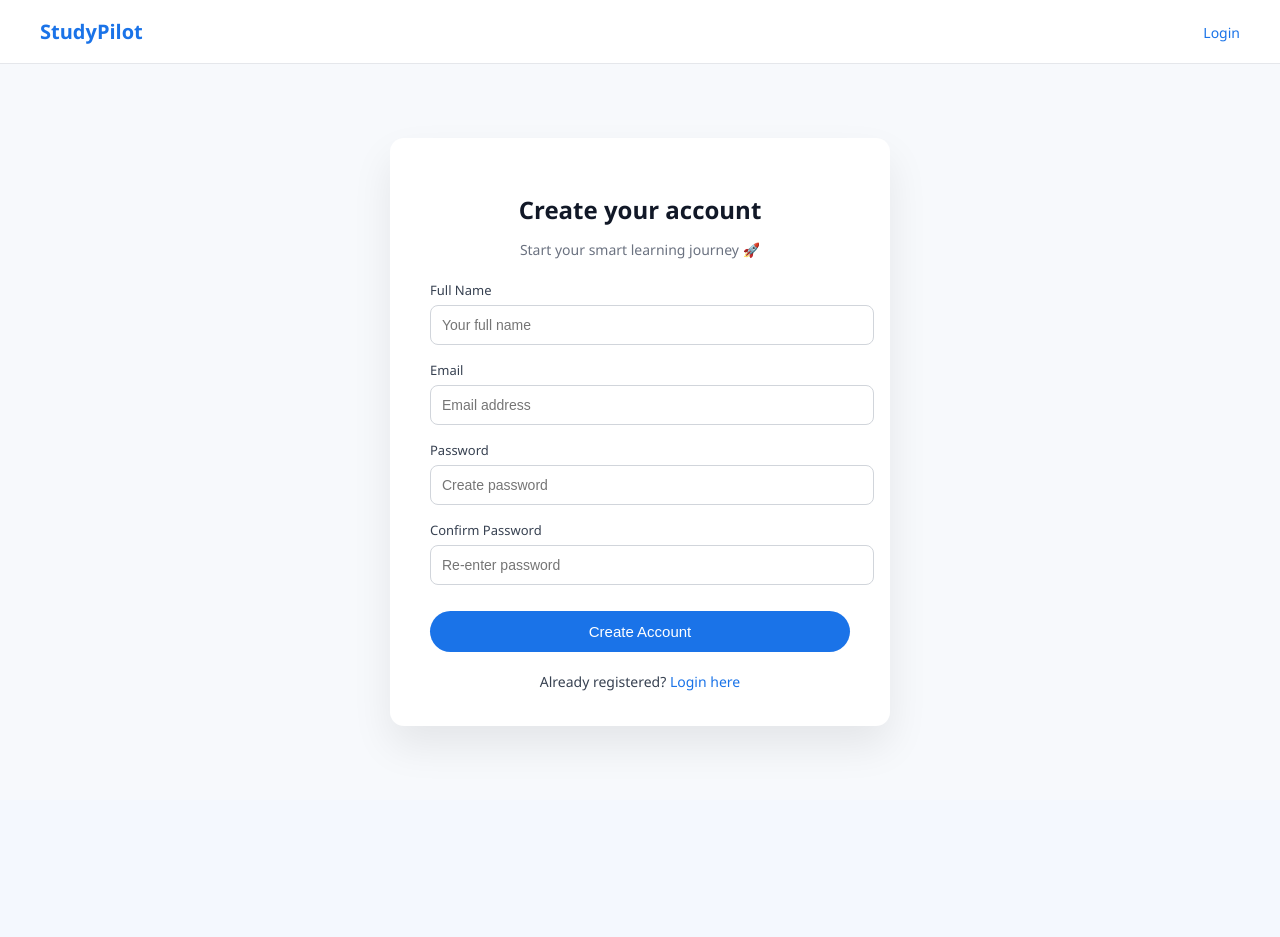
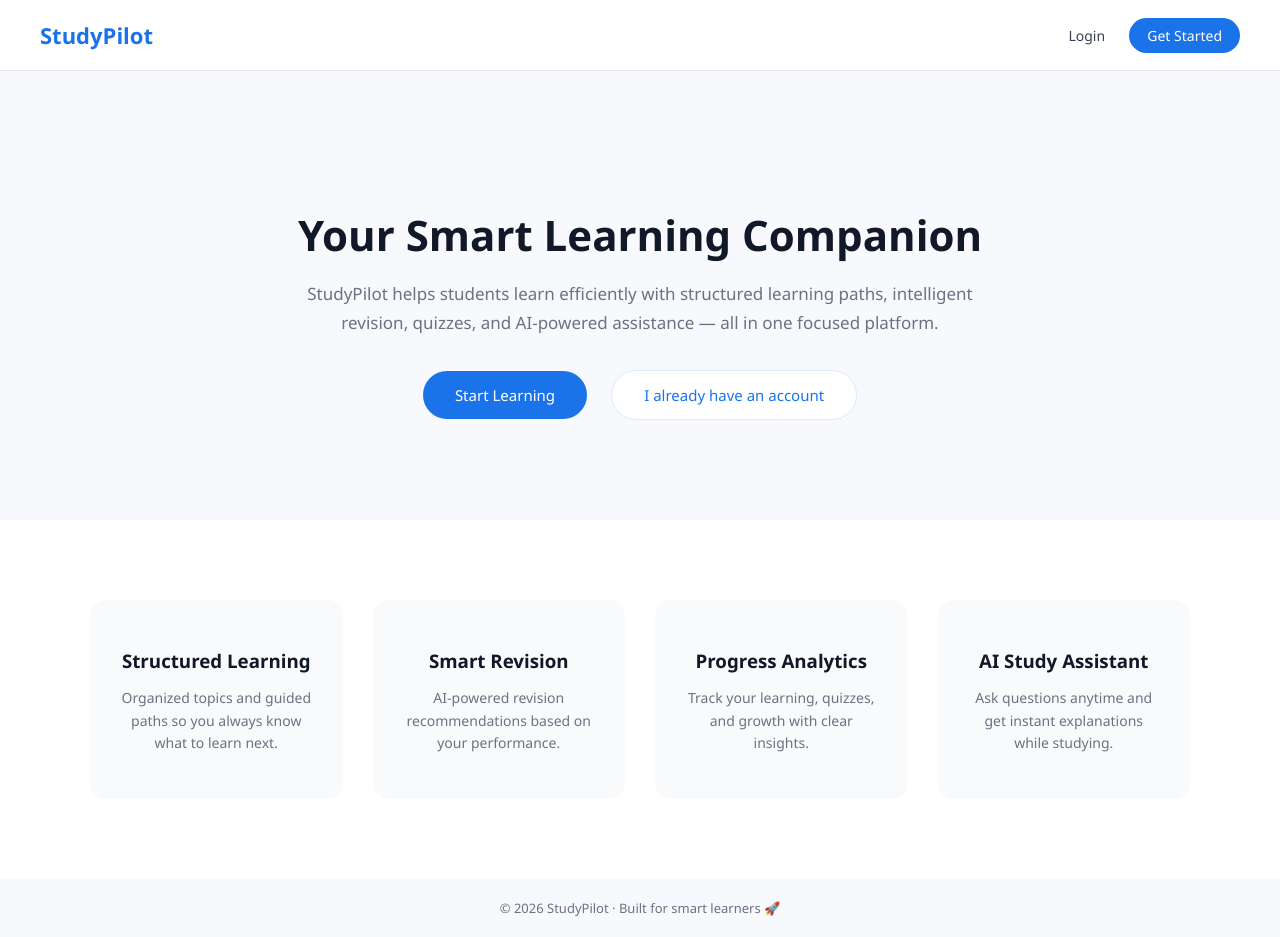
Before and after one commit to Sangeetha24900442/StudyPilot, a Django app: page /home/ in a window 1280 px wide. Before the commit the page ends 744 px from the top, so only its background shows below. Run offline with Django 5.2, Linux system fonts and the light colour scheme.

Commit message:
Success basic development

```diff
--- a/notes/urls.py
+++ b/notes/urls.py
@@ -19,10 +19,15 @@
 from pilot.views import home, login_page, register_page, dashboard, chatbot, chat_page
 
 urlpatterns = [
+
     path("admin/", admin.site.urls),
+
+    path("", home, name="home"),
     path("home/", home, name="home"),
+
     path("login/", login_page, name="login"),
     path("register/", register_page, name="register"),
+
     path("dashboard/", dashboard, name="dashboard"),
     path("chatbot/", chatbot),
     path("chat/", chat_page),
--- /dev/null
+++ b/pilot/templates/pilot/home.html
@@ -0,0 +1,216 @@
+<!DOCTYPE html>
+<html lang="en">
+<head>
+    <meta charset="UTF-8">
+    <title>StudyPilot | Learn Smarter</title>
+    <meta name="viewport" content="width=device-width, initial-scale=1.0">
+
+    <style>
+        body {
+            margin: 0;
+            font-family: "Segoe UI", Roboto, sans-serif;
+            background: #f7f9fc;
+            color: #111827;
+        }
+
+        /* ---------- NAVBAR ---------- */
+        .navbar {
+            display: flex;
+            justify-content: space-between;
+            align-items: center;
+            padding: 20px 40px;
+            background: #ffffff;
+            border-bottom: 1px solid #e5e7eb;
+        }
+
+        .logo {
+            font-size: 22px;
+            font-weight: 600;
+            color: #1a73e8;
+        }
+
+        .nav-links a {
+            margin-left: 20px;
+            text-decoration: none;
+            color: #374151;
+            font-weight: 500;
+            font-size: 14px;
+        }
+
+        .nav-links a.primary {
+            background: #1a73e8;
+            color: #fff;
+            padding: 8px 18px;
+            border-radius: 999px;
+        }
+
+        .nav-links a.primary:hover {
+            background: #155fc4;
+        }
+
+        /* ---------- HERO ---------- */
+        .hero {
+            display: flex;
+            align-items: center;
+            justify-content: center;
+            padding: 100px 40px;
+        }
+
+        .hero-content {
+            max-width: 720px;
+            text-align: center;
+        }
+
+        .hero h1 {
+            font-size: 42px;
+            margin-bottom: 16px;
+        }
+
+        .hero p {
+            font-size: 17px;
+            color: #6b7280;
+            line-height: 1.7;
+            margin-bottom: 32px;
+        }
+
+        .hero-buttons a {
+            display: inline-block;
+            margin: 0 10px;
+            padding: 14px 32px;
+            border-radius: 999px;
+            text-decoration: none;
+            font-size: 15px;
+            font-weight: 500;
+        }
+
+        .btn-primary {
+            background: #1a73e8;
+            color: #ffffff;
+        }
+
+        .btn-primary:hover {
+            background: #155fc4;
+        }
+
+        .btn-secondary {
+            background: #ffffff;
+            color: #1a73e8;
+            border: 1px solid #dbeafe;
+        }
+
+        .btn-secondary:hover {
+            background: #e8f0fe;
+        }
+
+        /* ---------- FEATURES ---------- */
+        .features {
+            background: #ffffff;
+            padding: 80px 40px;
+        }
+
+        .features-grid {
+            max-width: 1100px;
+            margin: auto;
+            display: grid;
+            grid-template-columns: repeat(auto-fit, minmax(240px, 1fr));
+            gap: 30px;
+        }
+
+        .feature-card {
+            background: #f9fafb;
+            padding: 30px;
+            border-radius: 16px;
+            text-align: center;
+        }
+
+        .feature-card h3 {
+            margin-bottom: 10px;
+        }
+
+        .feature-card p {
+            font-size: 14px;
+            color: #6b7280;
+            line-height: 1.6;
+        }
+
+        /* ---------- FOOTER ---------- */
+        .footer {
+            text-align: center;
+            padding: 20px;
+            font-size: 13px;
+            color: #6b7280;
+        }
+
+        /* ---------- RESPONSIVE ---------- */
+        @media (max-width: 768px) {
+            .hero h1 {
+                font-size: 32px;
+            }
+
+            .hero {
+                padding: 70px 24px;
+            }
+        }
+    </style>
+</head>
+
+<body>
+
+<!-- NAVBAR -->
+<div class="navbar">
+    <div class="logo">StudyPilot</div>
+    <div class="nav-links">
+        <a href="login/">Login</a>
+        <a href="register/" class="primary">Get Started</a>
+    </div>
+</div>
+
+<!-- HERO -->
+<section class="hero">
+    <div class="hero-content">
+        <h1>Your Smart Learning Companion</h1>
+        <p>
+            StudyPilot helps students learn efficiently with structured learning paths,
+            intelligent revision, quizzes, and AI-powered assistance —
+            all in one focused platform.
+        </p>
+
+        <div class="hero-buttons">
+            <a href="register/" class="btn-primary">Start Learning</a>
+            <a href="login/" class="btn-secondary">I already have an account</a>
+        </div>
+    </div>
+</section>
+
+<!-- FEATURES -->
+<section class="features">
+    <div class="features-grid">
+        <div class="feature-card">
+            <h3>Structured Learning</h3>
+            <p>Organized topics and guided paths so you always know what to learn next.</p>
+        </div>
+
+        <div class="feature-card">
+            <h3>Smart Revision</h3>
+            <p>AI-powered revision recommendations based on your performance.</p>
+        </div>
+
+        <div class="feature-card">
+            <h3>Progress Analytics</h3>
+            <p>Track your learning, quizzes, and growth with clear insights.</p>
+        </div>
+
+        <div class="feature-card">
+            <h3>AI Study Assistant</h3>
+            <p>Ask questions anytime and get instant explanations while studying.</p>
+        </div>
+    </div>
+</section>
+
+<!-- FOOTER -->
+<div class="footer">
+    © 2026 StudyPilot · Built for smart learners 🚀
+</div>
+
+</body>
+</html>
--- a/pilot/templates/pilot/register.html
+++ b/pilot/templates/pilot/register.html
@@ -143,7 +143,7 @@
 <div class="top-bar">
     <div class="logo">StudyPilot</div>
     <div class="top-link">
-        <a href="/pilot/login/">Login</a>
+        <a href="/login/">Login</a>
     </div>
 </div>
 
@@ -188,7 +188,7 @@
 
         <div class="footer-text">
             Already registered?
-            <a href="/pilot/login/">Login here</a>
+            <a href="/login/">Login here</a>
         </div>
     </div>
 </div>
--- a/pilot/views.py
+++ b/pilot/views.py
@@ -1,5 +1,6 @@
 import json
 import requests
+from django.http import JsonResponse
 from django.views.decorators.csrf import csrf_exempt
 from django.conf import settings
 from django.shortcuts import render, redirect
@@ -14,7 +15,7 @@
 # ---------- PAGE VIEWS ----------
 
 def home(request):
-    return render(request, "pilot/dashboard.html")
+    return render(request, "pilot/home.html")
 
 def login_page(request):
     if request.method == "POST":
@@ -53,8 +54,6 @@
             email=email,
             password=password
         )
-
-        # Optional: store full name properly
         if hasattr(user, "full_name"):
             user.full_name = name
             user.save()
@@ -82,39 +81,65 @@
 # CHAT INTEGRATION
 #---------------------------------------------------------------
 
+# OpenRouter API endpoint
 OPENROUTER_URL = "https://openrouter.ai/api/v1/chat/completions"
 
 @csrf_exempt
 def chatbot(request):
     if request.method == "POST":
         try:
+            # Load user message from request
             data = json.loads(request.body)
-            user_message = data.get("message", "")
+            user_message = data.get("message", "").strip()
 
+            if not user_message:
+                return JsonResponse({"reply": "Please enter a message."})
+
+            # Debug: print API key to check if loaded (remove in production)
+            print("OpenRouter API Key:", settings.OPENROUTER_API_KEY)
+
+            # Headers for OpenRouter request
             headers = {
                 "Authorization": f"Bearer {settings.OPENROUTER_API_KEY}",
                 "Content-Type": "application/json"
             }
 
+            # Payload for the API
             payload = {
-                "model": "gpt-4o-mini",  # You can use other OpenRouter models
+                "model": "gpt-4o-mini",  # Change model if needed
                 "messages": [{"role": "user", "content": user_message}],
                 "temperature": 0.7
             }
 
+            # Send POST request to OpenRouter
             response = requests.post(OPENROUTER_URL, headers=headers, json=payload, timeout=30)
+
+            # Debug: print raw response
+            print("OpenRouter raw response:", response.text)
+
+            # Parse response JSON
             result = response.json()
 
-            # Extract the chatbot's reply
-            reply = result.get("choices", [{}])[0].get("message", {}).get("content", "No response from OpenRouter")
+            # Extract chatbot reply safely
+            reply = result.get("choices", [{}])[0].get("message", {}).get("content", None)
 
+            if not reply:
+                # Return full API response for debugging if reply is empty
+                return JsonResponse({
+                    "reply": "No response from OpenRouter",
+                    "debug": result
+                })
+
+            # Return the chatbot reply
             return JsonResponse({"reply": reply})
 
         except Exception as e:
+            # Return any exceptions
             return JsonResponse({"error": str(e)})
 
+    # If GET request
     return JsonResponse({"message": "Chatbot API running"})
 
-# Chat page
+# Render chat page
 def chat_page(request):
     return render(request, "pilot/chat.html")
```
Also changed, not shown: pilot/templates/pilot/chat.html (+173 -18 lines), 10 other files.
